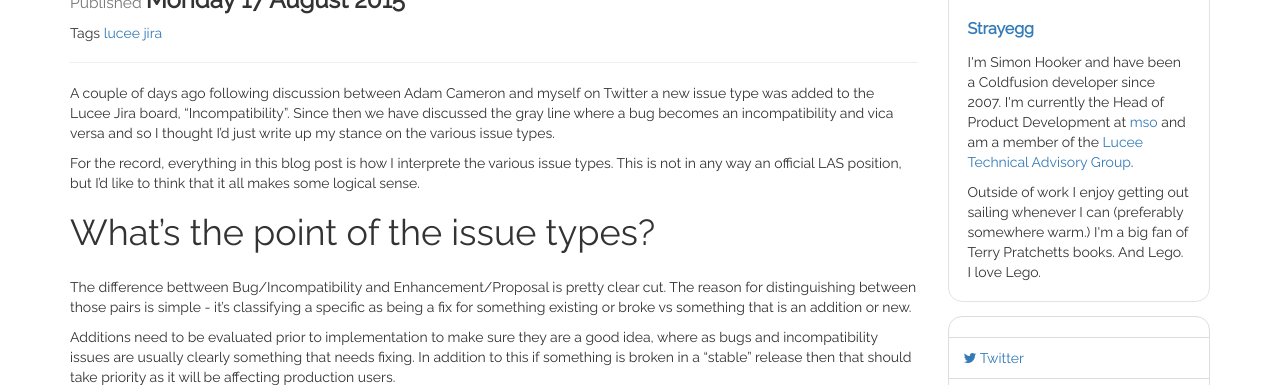
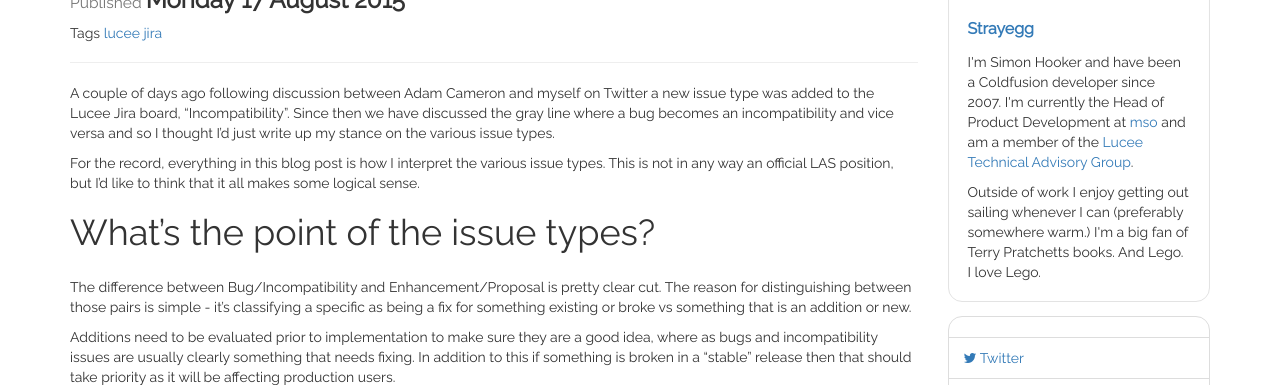
Before and after one commit to SimonHooker/simonhooker.github.io, a Jekyll site: the page built from _posts/2015-08-17-lucee-issue-types-in-jira.md, in a window 1280 px wide and 1400 px high. Shown: the part 145-530 px from the top of the window. Built offline with Jekyll 4.4.1, drawn with Linux system fonts in a browser that asks for light colours; nearby versions of some CDN libraries; comment, search, counter and statistics services are not loaded; some of the changed text lies outside the part shown.

Commit message:
Correcting spelling mistakes

```diff
--- a/_posts/2015-08-17-lucee-issue-types-in-jira.md
+++ b/_posts/2015-08-17-lucee-issue-types-in-jira.md
@@ -4,13 +4,13 @@
 tags : [lucee, jira]
 ---
 
-A couple of days ago following discussion between Adam Cameron and myself on Twitter a new issue type was added to the Lucee Jira board, "Incompatibility".  Since then we have discussed the gray line where a bug becomes an incompatibility and vica versa and so I thought I'd just write up my stance on the various issue types.
+A couple of days ago following discussion between Adam Cameron and myself on Twitter a new issue type was added to the Lucee Jira board, "Incompatibility".  Since then we have discussed the gray line where a bug becomes an incompatibility and vice versa and so I thought I'd just write up my stance on the various issue types.
 
-For the record, everything in this blog post is how I interprete the various issue types.  This is not in any way an official LAS position, but I'd like to think that it all makes some logical sense.
+For the record, everything in this blog post is how I interpret the various issue types.  This is not in any way an official LAS position, but I'd like to think that it all makes some logical sense.
 
 # What's the point of the issue types?
 
-The difference bettween Bug/Incompatibility and Enhancement/Proposal is pretty clear cut.  The reason for distinguishing between those pairs is simple - it's classifying a specific as being a fix for something existing or broke vs something that is an addition or new.
+The difference between Bug/Incompatibility and Enhancement/Proposal is pretty clear cut.  The reason for distinguishing between those pairs is simple - it's classifying a specific as being a fix for something existing or broke vs something that is an addition or new.
 
 Additions need to be evaluated prior to implementation to make sure they are a good idea, where as bugs and incompatibility issues are usually clearly something that needs fixing.  In addition to this if something is broken in a "stable" release then that should take priority as it will be affecting production users.
 
```
Also changed, not shown: other parts of _posts/2015-08-17-lucee-issue-types-in-jira.md (+1 -1 lines).
